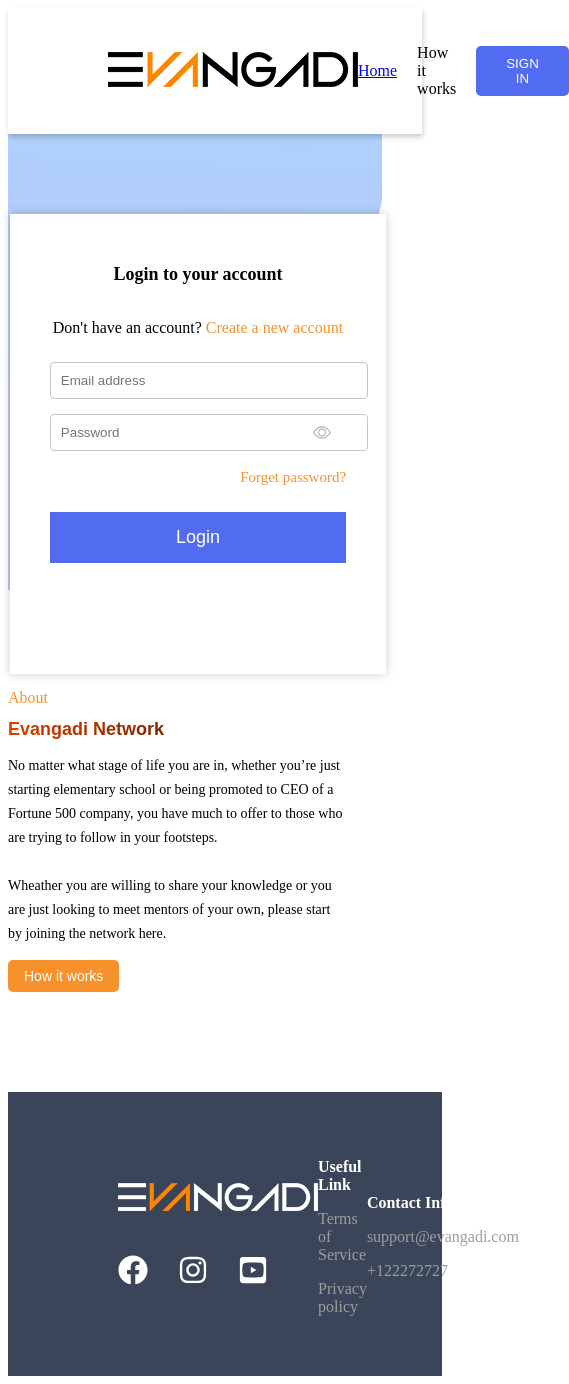
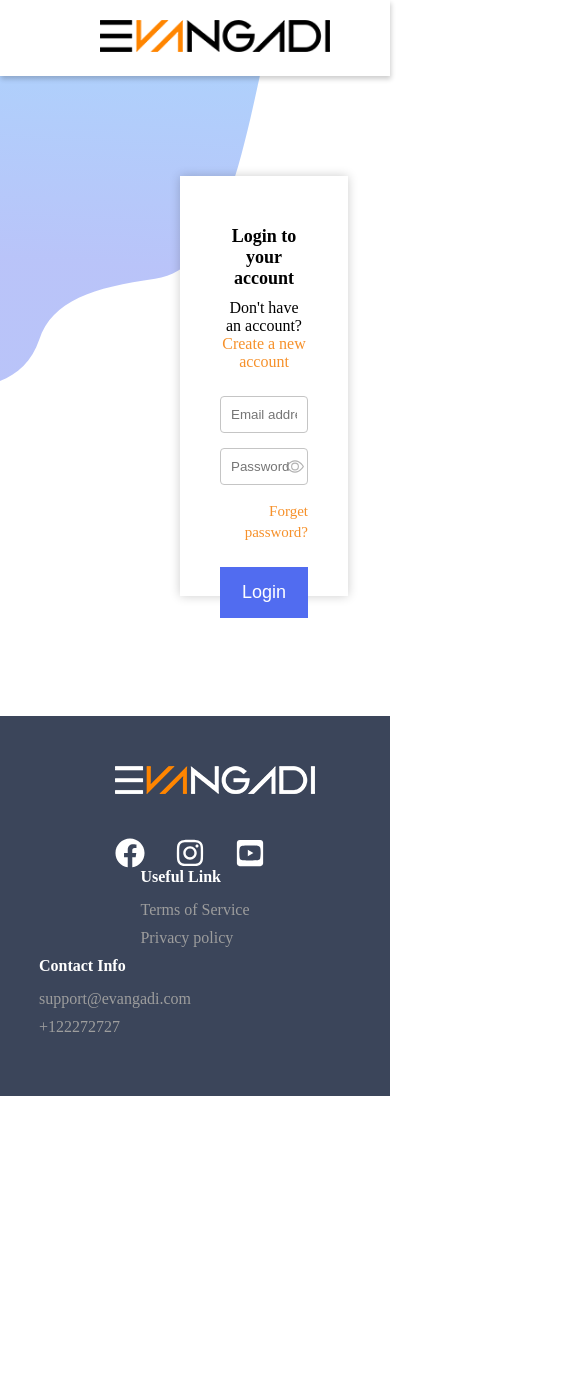
Before and after one commit to Esmael-Mohammed/Evangadi-ForumFrontEnd, a React (Vite) app: page / in a window 390 px wide. Shown: the whole page, 569 px wide, since content can reach past the window. After the commit the page ends 1096 px from the top, so only its background shows below. Built offline with nearby package versions, Linux system fonts and the light colour scheme.

Commit message:
adding media query

```diff
--- a/src/components/About/About.module.css
+++ b/src/components/About/About.module.css
@@ -10,7 +10,7 @@
   align-items: center;
   justify-content: center;
   align-content: center;
-  gap: 30px;
+  gap: 10px;
   height: 460px;
 }
 
@@ -53,15 +53,14 @@
 /* Media Queries for Responsiveness */
 
 /* For tablets (max-width: 768px) */
-@media (max-width: 768px) {
+@media screen and (min-width: 768px) and (max-width:1024px) {
   .about__wrapper {
-    flex-direction: column; /* Stack elements vertically */
     height: auto; /* Adjust height */
     gap: 20px;
   }
 
   .about__left {
-    margin-left: 0;
+    margin-left: 30px;
     text-align: center; /* Center text for better readability */
   }
 
@@ -77,8 +76,7 @@
   .about__right small {
     font-size: 16px; /* Adjust font size */
   }
- .about__wrapper{
-  display: flex; }
+
 }
 
 /* For mobile devices (max-width: 480px) */
@@ -91,18 +89,17 @@
   .about__wrapper {
     gap: 15px; /* Smaller gap */
   }
+  .about__right{
+    display: none;
+  }
+.about__container{
+align-items: center;
+}
+.about__right{
+  flex:0;
+}
+.about__left {
+  flex: 2;
+}
 
-  .about__right h1 {
-    font-size: 18px; /* Further reduce heading size */
-  }
-
-  .about__right p {
-    font-size: 14px; /* Smaller text for mobile */
-    line-height: 24px;
-  }
-
-  .about__right button {
-    font-size: 14px; /* Adjust button text size */
-    padding: 8px 16px; /* Smaller button */
-  }
 }
--- a/src/components/Footer/Footer.module.css
+++ b/src/components/Footer/Footer.module.css
@@ -44,3 +44,9 @@
   }
 
 }
+@media screen and (max-width:480px) {
+  .footer__wrapper{
+    flex-direction: column;
+  }
+
+}
--- a/src/components/Header/Header.module.css
+++ b/src/components/Header/Header.module.css
@@ -27,3 +27,15 @@
   border: none;
   border-radius: 5px;
 }
+@media screen and (max-width:480px) {
+  .header__title{
+    display: none;
+  }
+  .header__container img{
+    width: 100%;
+
+  }
+  .header__container{
+
+  }
+}
--- a/src/components/Login/Login.module.css
+++ b/src/components/Login/Login.module.css
@@ -77,3 +77,6 @@
   width: 34vw;
   padding: 30px 20px;
 }
+/* @media screen and (max-width:480px) {
+
+} */
--- a/src/components/SignUp/SignUp.jsx
+++ b/src/components/SignUp/SignUp.jsx
@@ -51,7 +51,7 @@ const SignUp = ({ storeUser, userSignIn, userPassword, password }) => {
           <h4>Join the Network</h4>
           <p>
             Already have an account?{" "}
-            <span onClick={() => userSignIn()}>Sin in</span>
+            <span onClick={() => userSignIn()}>Sign in</span>
           </p>
         </div>
         <input
--- a/src/components/SignUp/SignUp.module.css
+++ b/src/components/SignUp/SignUp.module.css
@@ -70,3 +70,33 @@
   border: none;
   cursor: pointer;
 }
+@media screen and (min-width:768px) and (max-width:1024px) {
+  .signup__container{
+    align-content: center;
+    padding-top: 0;
+    /* height: 530px; */
+    width:90%;
+    /* margin-left: 35px; */
+    /* margin-top: -30px; */
+
+  }
+}
+
+
+@media screen and (max-width:480px) {
+  .signup__container{
+    align-content: center;
+    padding-top: 0;
+    height: 530px;
+    margin-left: 35px;
+    margin-top: -30px;
+    margin-bottom: -50px;
+  }
+  .multi__inputs{
+    flex-direction: column;
+  }
+  .signup__title p{
+    font-size: 12px;
+  }
+
+}
--- a/src/index.css
+++ b/src/index.css
@@ -0,0 +1,5 @@
+*{
+    padding: 0;
+    margin: 0;
+    box-sizing: border-box;
+}
```
